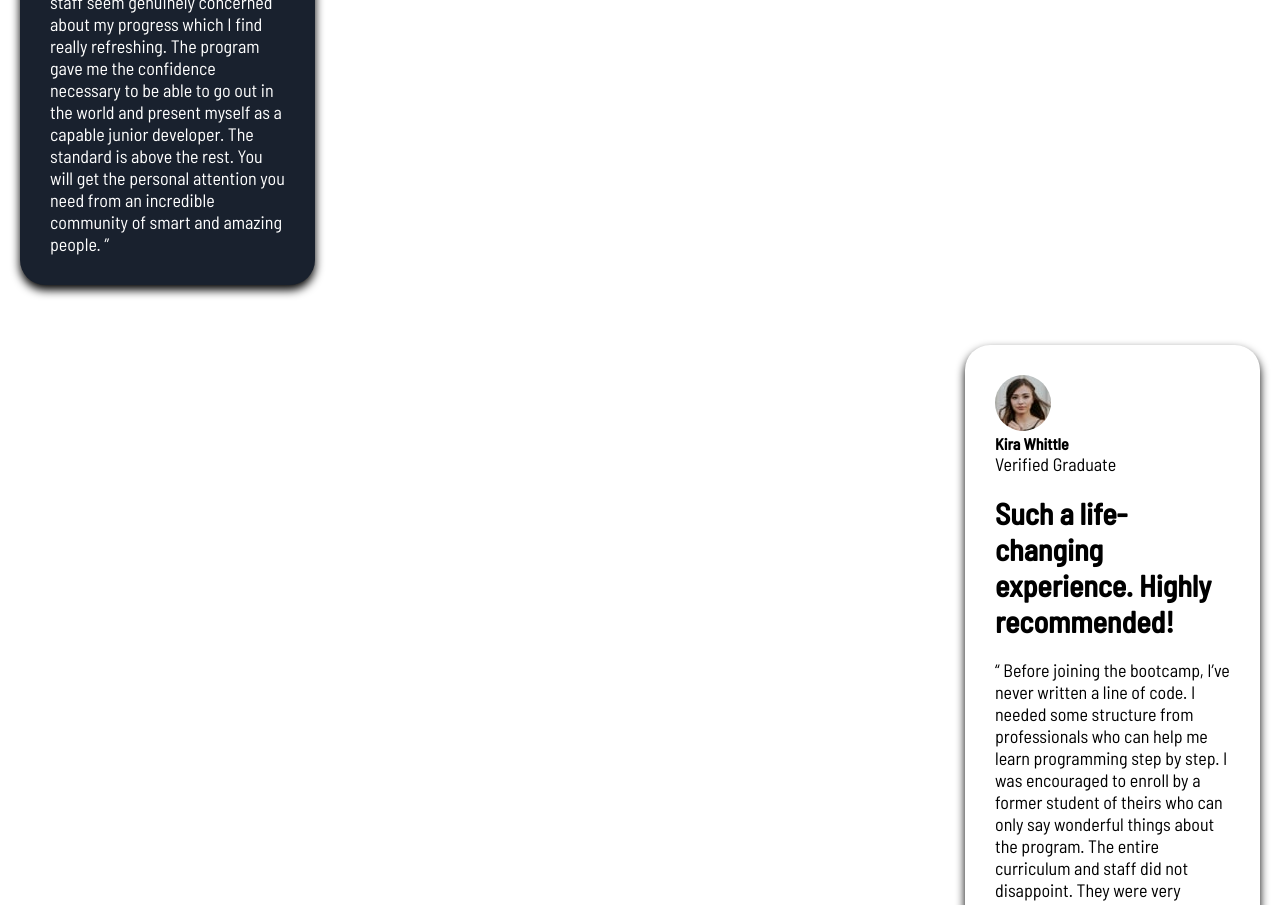
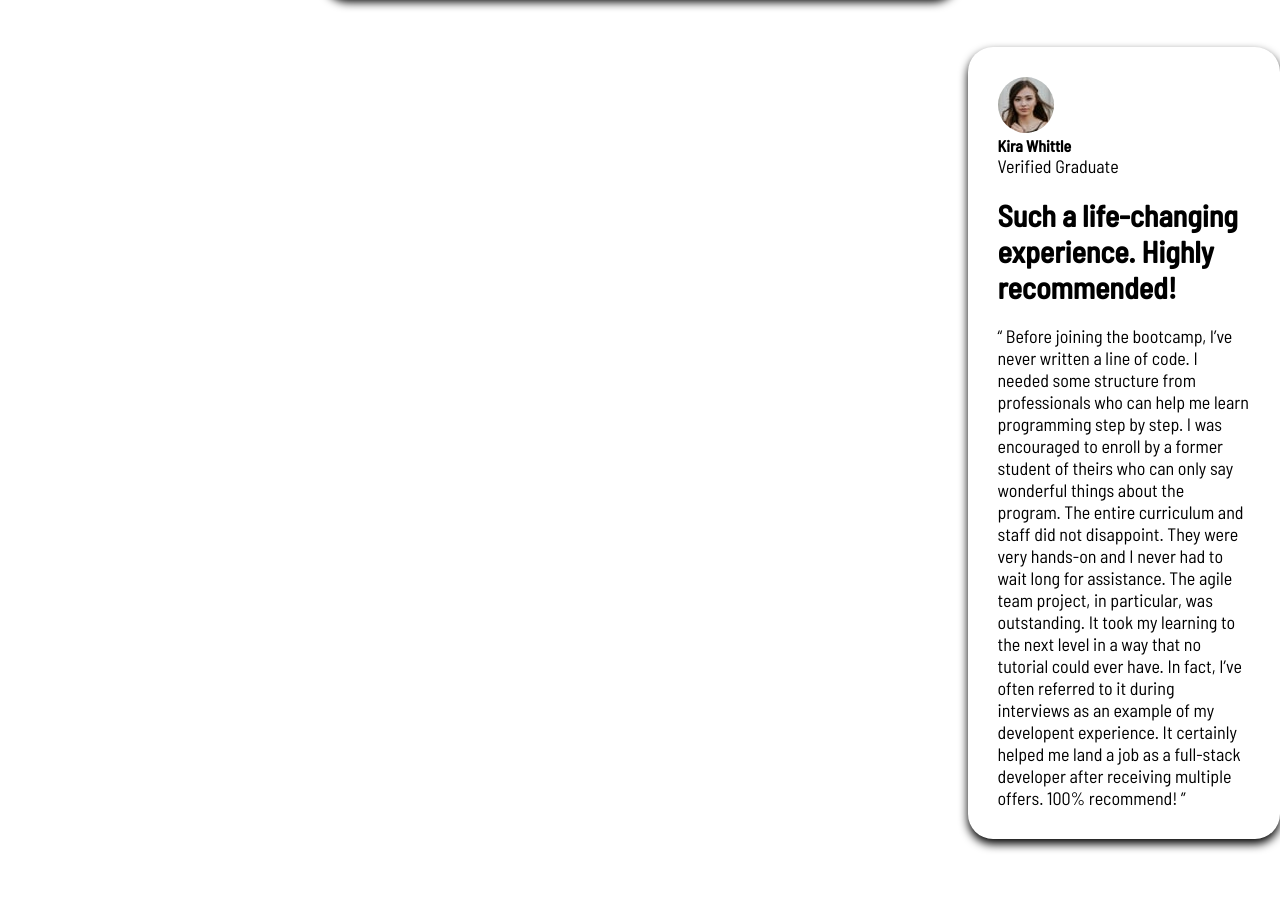
Before and after one commit to Szvejk/FrontendMentor_zad1, a plain HTML site: page index.html in a window 1280 px wide. Shown: the part 1895-2800 px from the top of the page. Drawn offline with Linux system fonts and the light colour scheme.

Commit message:
created cards with grid

```diff
--- a/style.scss
+++ b/style.scss
@@ -11,8 +11,10 @@ body {
 .container {
 	margin: 20px;
 	display: grid;
-	gap: 20px;
-
+	gap: 10px;
+	grid-template-columns: repeat(4, 1fr);
+	max-width: 1300px;
+	margin: 50px auto;
 }
 
 .cards {
@@ -25,13 +27,11 @@ body {
 	box-shadow: 0 5px 10px black;
 
 	.foto {
-
 		align-items: center;
 	}
 
 	img {
 		border-radius: 50%;
-
 	}
 	h3 {
 		margin: 20px 0;
@@ -48,10 +48,14 @@ body {
 	}
 }
 .daniel {
-    background-color: hsl(263, 55%, 52%) ;
+	background-color: hsl(263, 55%, 52%);
+	grid-column: 1/3;
+
+
 }
 .jonathan {
 	background-color: hsl(217, 19%, 35%);
+
 }
 .jeanette {
 	background-color: white;
@@ -59,36 +63,18 @@ body {
 
 }
 .patrick {
-    background-color:  hsl(219, 29%, 14%);
+	background-color: hsl(219, 29%, 14%);
+	grid-column: 2/4;
+
 }
 .kira {
 	background-color: white;
 	color: black;
+	grid-column: 4;
+	grid-row: 1/3;
 }
 
-.daniels, .patricks {
+.daniels,
+.patricks {
 	border: 3px solid hsl(263, 55%, 52%);
 }
-
-@media (min-width: 640px) {
-	.container {
-		grid-template-columns: repeat(2, 1fr);
-	}
-}
-
-
-
-@media (min-width: 1280px) {
-.container {
-	grid-template-columns: repeat(4, 1fr);
-}
-.daniel {
-	grid-column: 1/3;
-}
-.kira{
-	grid-column: 4;
-	grid-row: 3/5;
-}
-
-
-}
```
Also changed, not shown: css/style.css, 1 other file. Lines whose indentation alone changed are shown as unchanged.
